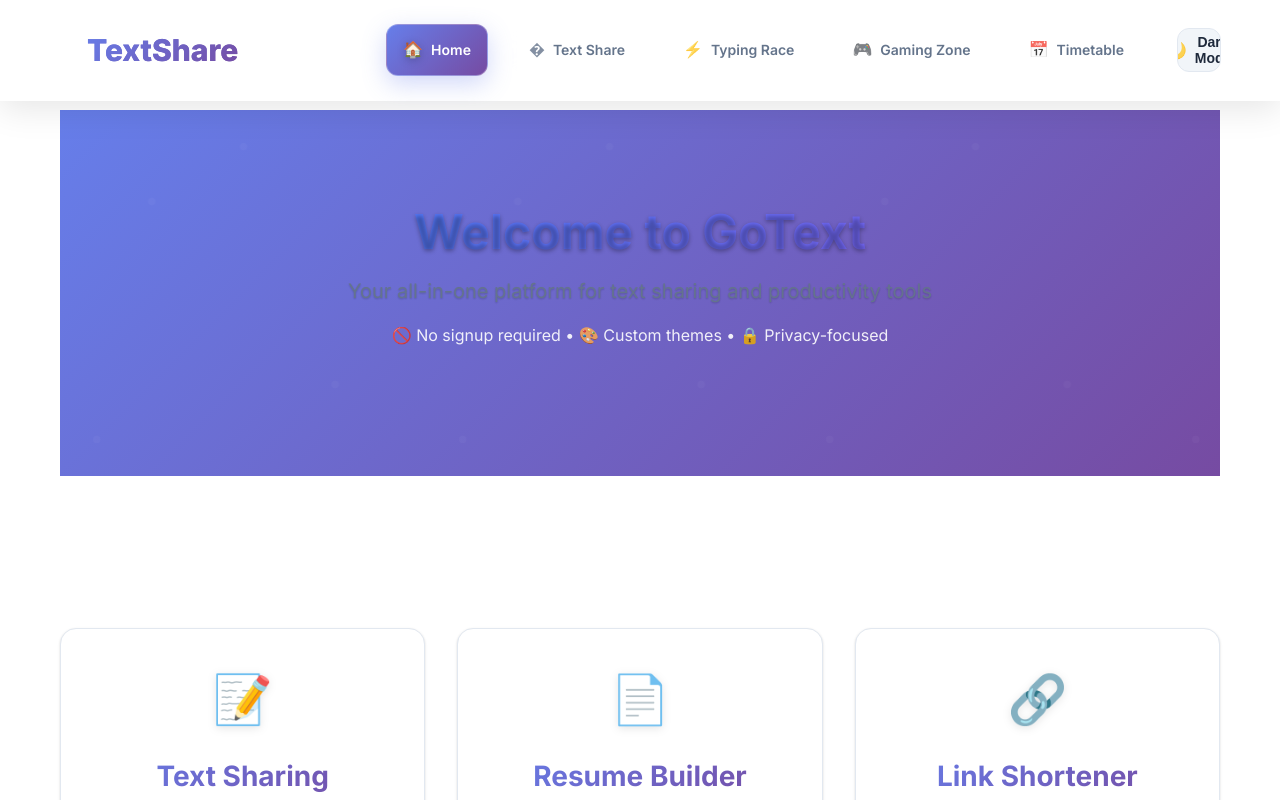
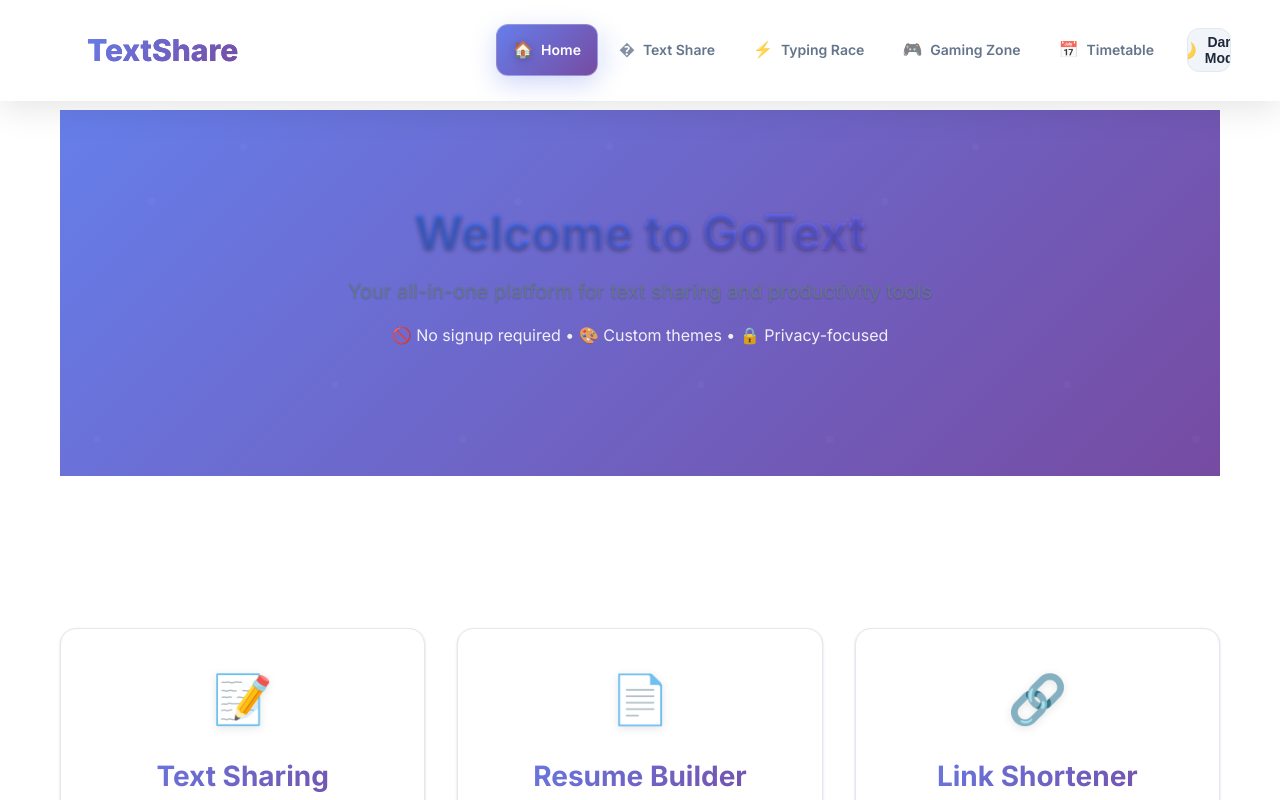
Before and after one commit to Anvithshetty17/text-share-website, a React (Create React App) app in the folder client/: page / in a window 1280 px wide. Shown: the top 800 px of the page. Built offline with nearby package versions, Linux system fonts and the light colour scheme; no server answers.

Commit message:
Update App.css

```diff
--- a/client/src/App.css
+++ b/client/src/App.css
@@ -154,14 +154,7 @@ body {
   position: relative;
   height: 60px;
 }
-.nav-container ul li {
-padding: 10px;
-  color: blue;
-  border-left: none;
-  border-radius: 12px;
-  position: relative;
-  transition: all .3s ease;
-}
+
 
 
 .nav-brand {
```
